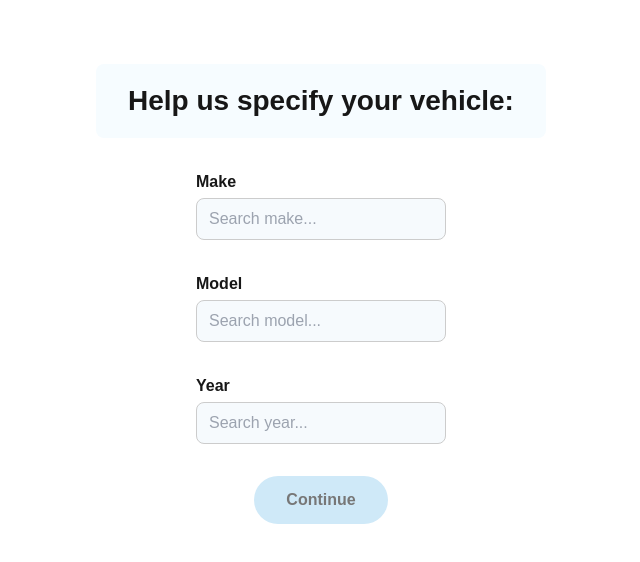
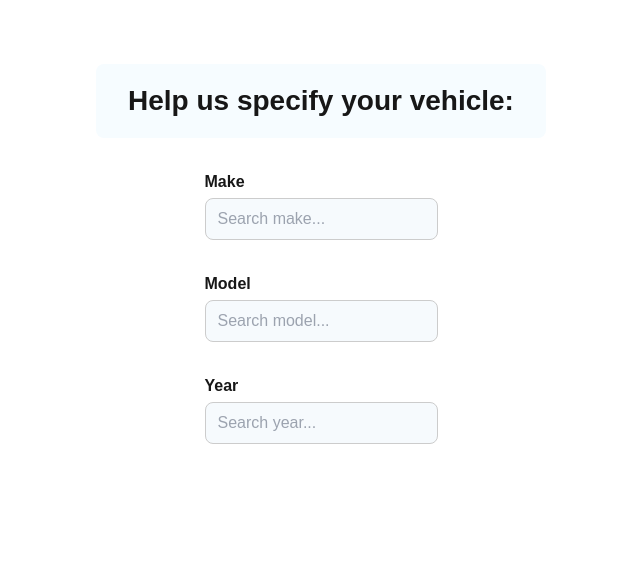
Before and after one commit to ptumali/MediCar, a Next.js app: page /vehicle in a window 1280 px wide. Shown: the top 562 px of the page, without its empty margins (319-959 px from the left). Built offline with nearby package versions, Linux system fonts and the light colour scheme.

Commit message:
dropdown works no vin box yet

```diff
--- a/package.json
+++ b/package.json
@@ -11,7 +11,8 @@
   "dependencies": {
     "next": "15.1.8",
     "react": "^19.0.0",
-    "react-dom": "^19.0.0"
+    "react-dom": "^19.0.0",
+    "react-icons": "^5.5.0"
   },
   "devDependencies": {
     "autoprefixer": "^10.4.21",
--- a/src/app/vehicle/SearchSelect.jsx
+++ /dev/null
@@ -1,47 +0,0 @@
-'use client';
-import { useState } from 'react';
-import styles from './SearchSelect.module.css';
-
-export default function SearchSelect({ label, options, onSelect }) {
-  const [input, setInput] = useState('');
-  const [filtered, setFiltered] = useState(options);
-  const [showDropdown, setShowDropdown] = useState(false);
-
-  const handleChange = (e) => {
-    const val = e.target.value;
-    setInput(val);
-    setFiltered(options.filter((opt) =>
-      opt.toLowerCase().includes(val.toLowerCase())
-    ));
-    setShowDropdown(true);
-  };
-
-  const handleSelect = (value) => {
-    setInput(value);
-    setShowDropdown(false);
-    onSelect(value);
-  };
-
-  return (
-    <div className={styles.container}>
-      <label className={styles.label}>{label}</label>
-      <input
-        className={styles.input}
-        type="text"
-        value={input}
-        onChange={handleChange}
-        onFocus={() => setShowDropdown(true)}
-        placeholder={`Search ${label.toLowerCase()}...`}
-      />
-      {showDropdown && (
-        <ul className={styles.dropdown}>
-          {filtered.map((item, index) => (
-            <li key={index} className={styles.option} onClick={() => handleSelect(item)}>
-              {item}
-            </li>
-          ))}
-        </ul>
-      )}
-    </div>
-  );
-}
--- a/src/app/vehicle/SearchSelect.module.css
+++ /dev/null
@@ -1,60 +0,0 @@
-.container {
-  width: 250px;
-  position: relative;
-  z-index: 1;
-}
-
-.label {
-  font-weight: 600;
-  display: block;
-  margin-bottom: 0.25rem;
-}
-
-.inputWrapper {
-  position: relative;
-}
-
-.input {
-  width: 100%;
-  padding: 0.5rem 2rem 0.5rem 0.75rem;
-  border: 1px solid #ccc;
-  border-radius: 8px;
-  background-color: #f6fafd;
-  font-size: 1rem;
-}
-
-.icon {
-  position: absolute;
-  right: 10px;
-  top: 50%;
-  transform: translateY(-50%);
-  pointer-events: none;
-  font-size: 1rem;
-  z-index: 2;
-}
-
-.dropdown {
-  position: absolute;
-  top: calc(100% + 4px);
-  left: 0;
-  width: 100%;
-  background: white;
-  border: 1px solid #ccc;
-  border-radius: 8px;
-  max-height: 150px;
-  overflow-y: auto;
-  list-style: none;
-  margin: 0;
-  padding: 0;
-  z-index: 9999;
-  box-shadow: 0 4px 12px rgba(0, 0, 0, 0.1);
-}
-
-.option {
-  padding: 0.5rem;
-  cursor: pointer;
-}
-
-.option:hover {
-  background-color: #e0f1fb;
-}
--- a/src/app/vehicle/page.js
+++ /dev/null
@@ -1,52 +0,0 @@
-'use client';
-import { useState } from 'react';
-import SearchSelect from './SearchSelect';
-import styles from './vehicle.module.css';
-
-const MAKES = ['Acura', 'Audi', 'BMW', 'Mazda', 'Mercedes-Benz', 'Mini'];
-const MODELS_BY_MAKE = {
-  Mazda: ['Mazda 2', 'Mazda 3', 'Mazda 5', 'CX-5', 'CX-9', 'MX-5 Miata'],
-  Audi: ['A3', 'A4', 'Q5'],
-  BMW: ['3 Series', '5 Series'],
-  '': [], // fallback empty list
-};
-const YEARS = ['2025', '2024', '2023', '2022', '2021'];
-
-export default function VehiclePage() {
-  const [make, setMake] = useState('');
-  const [model, setModel] = useState('');
-  const [year, setYear] = useState('');
-
-  const handleSubmit = () => {
-    console.log({ make, model, year });
-  };
-
-  return (
-    <main className={styles.page}>
-      <h1 className={styles.heading}>Help us specify your vehicle:</h1>
-
-      <div className={styles.searchColumn}>
-        <SearchSelect label="Make" options={MAKES} onSelect={(val) => {
-          setMake(val);
-          setModel('');
-        }} />
-
-        <SearchSelect
-          label="Model"
-          options={MODELS_BY_MAKE[make] || []}
-          onSelect={setModel}
-        />
-
-        <SearchSelect
-          label="Year"
-          options={YEARS}
-          onSelect={setYear}
-        />
-      </div>
-
-      <button onClick={handleSubmit} className={styles.button}>
-        Continue
-      </button>
-    </main>
-  );
-}
--- /dev/null
+++ b/src/app/vehicle/page.jsx
@@ -0,0 +1,147 @@
+'use client';
+import { useState, useEffect } from 'react';
+import styles from './vehicle.module.css';
+
+const MAKES = [
+  'Acura', 'Alfa Romeo', 'Audi', 'BMW', 'Chevrolet', 'Chrysler', 'Dodge',
+  'Ford', 'Genesis', 'Honda', 'Hyundai', 'Jaguar', 'Jeep', 'Kia', 'Lexus',
+  'Mazda', 'Mercedes-Benz', 'Mini', 'Mitsubishi', 'Nissan', 'Subaru', 'Tesla',
+  'Toyota', 'Volkswagen', 'Volvo'
+];
+
+const MODELS_BY_MAKE = {
+  Acura: ['ILX', 'MDX', 'RDX', 'TLX'],
+  'Alfa Romeo': ['Giulia', 'Stelvio'],
+  Audi: ['A3', 'A4', 'Q5', 'Q7', 'A6', 'e-tron'],
+  BMW: ['3 Series', '5 Series', 'X3', 'X5'],
+  Chevrolet: ['Cruze', 'Malibu', 'Tahoe', 'Equinox'],
+  Chrysler: ['300', 'Pacifica'],
+  Dodge: ['Charger', 'Challenger', 'Durango'],
+  Ford: ['F-150', 'Escape', 'Explorer', 'Mustang'],
+  Genesis: ['G70', 'G80', 'GV70', 'GV80'],
+  Honda: ['Accord', 'Civic', 'CR-V', 'Pilot'],
+  Hyundai: ['Elantra', 'Santa Fe', 'Tucson', 'Sonata'],
+  Jaguar: ['F-Pace', 'XE', 'XF'],
+  Jeep: ['Cherokee', 'Grand Cherokee', 'Wrangler'],
+  Kia: ['Forte', 'Sorento', 'Sportage', 'Telluride'],
+  Lexus: ['ES', 'IS', 'RX', 'NX'],
+  Mazda: ['Mazda 2', 'Mazda 3', 'Mazda 5', 'CX-5', 'CX-9', 'MX-5 Miata'],
+  'Mercedes-Benz': ['C-Class', 'E-Class', 'GLC', 'GLE'],
+  Mini: ['Cooper', 'Clubman', 'Countryman'],
+  Mitsubishi: ['Outlander', 'Eclipse Cross'],
+  Nissan: ['Altima', 'Rogue', 'Sentra', 'Pathfinder'],
+  Subaru: ['Impreza', 'Forester', 'Outback', 'Crosstrek'],
+  Tesla: ['Model 3', 'Model S', 'Model X', 'Model Y'],
+  Toyota: ['Camry', 'Corolla', 'RAV4', 'Highlander'],
+  Volkswagen: ['Golf', 'Passat', 'Tiguan', 'Atlas'],
+  Volvo: ['XC40', 'XC60', 'XC90', 'S60']
+};
+
+const YEARS = ['2025', '2024', '2023', '2022', '2021'];
+
+export default function VehiclePage() {
+  const [make, setMake] = useState('');
+  const [model, setModel] = useState('');
+  const [year, setYear] = useState('');
+
+  const sendToBackend = (make, model, year) => {
+    console.log('Sending to backend:', { make, model, year });
+  };
+
+  const handleSubmit = () => {
+    sendToBackend(make, model, year);
+  };
+
+  function SearchSelect({ label, options, value, onSelect }) {
+    const [input, setInput] = useState(value || '');
+    const [filtered, setFiltered] = useState(options);
+    const [showDropdown, setShowDropdown] = useState(false);
+
+    useEffect(() => {
+      setInput(value || '');
+      setFiltered(options);
+    }, [value, options]);
+
+    const handleChange = (e) => {
+      const val = e.target.value;
+      setInput(val);
+      setFiltered(options.filter((opt) =>
+        opt.toLowerCase().includes(val.toLowerCase())
+      ));
+      setShowDropdown(true);
+    };
+
+    const handleSelect = (val) => {
+      onSelect(val);
+      setShowDropdown(false);
+    };
+
+    return (
+      <div className={showDropdown ? styles.selectWrapperFocused : styles.selectWrapper}>
+        <div className={styles.container}>
+          <label className={styles.label}>{label}</label>
+          <input
+            className={styles.input}
+            type="text"
+            value={input}
+            onChange={handleChange}
+            onFocus={() => setShowDropdown(true)}
+            onBlur={() => setTimeout(() => setShowDropdown(false), 100)}
+            placeholder={`Search ${label.toLowerCase()}...`}
+          />
+          {showDropdown && (
+            <ul className={styles.dropdown}>
+              {filtered.map((item, idx) => (
+                <li key={idx} className={styles.option} onClick={() => handleSelect(item)}>
+                  {item}
+                </li>
+              ))}
+            </ul>
+          )}
+        </div>
+      </div>
+    );
+  }
+
+  return (
+    <main className={styles.page}>
+      <h1 className={styles.heading}>Help us specify your vehicle:</h1>
+
+      <div className={styles.searchColumn}>
+        <SearchSelect
+          label="Make"
+          options={MAKES}
+          value={make}
+          onSelect={(val) => {
+            setMake(val);
+            setModel('');
+            setYear('');
+          }}
+        />
+
+        <SearchSelect
+          label="Model"
+          options={make ? MODELS_BY_MAKE[make] || [] : []}
+          value={model}
+          onSelect={(val) => {
+            setModel(val);
+            setYear('');
+          }}
+        />
+
+        <SearchSelect
+          label="Year"
+          options={model ? YEARS : []}
+          value={year}
+          onSelect={setYear}
+        />
+      </div>
+
+      {make && model && year && (
+        <button onClick={handleSubmit} className={styles.button}>
+          Continue
+        </button>
+      )}
+    </main>
+  );
+}
--- a/src/app/vehicle/vehicle.module.css
+++ b/src/app/vehicle/vehicle.module.css
@@ -3,8 +3,8 @@
   flex-direction: column;
   align-items: center;
   padding-top: 4rem;
-  position: relative;
-  z-index: 0;
+  min-height: 100vh;
+  background-color: white;
 }
 
 .heading {
@@ -14,6 +14,7 @@
   background-color: #f6fcff;
   padding: 1rem 2rem;
   border-radius: 0.5rem;
+  text-align: center;
 }
 
 .searchColumn {
@@ -21,8 +22,64 @@
   flex-direction: column;
   align-items: center;
   gap: 2rem;
-  z-index: 0;
-  position: relative; /* nyoba ya*/
+  position: relative;
+  width: 100%;
+  max-width: 320px;
+}
+
+.selectWrapper {
+  position: relative;
+  z-index: 1;
+}
+
+.selectWrapperFocused {
+  position: relative;
+  z-index: 100;
+}
+
+.container {
+  width: 100%;
+}
+
+.label {
+  font-weight: 600;
+  display: block;
+  margin-bottom: 0.25rem;
+}
+
+.input {
+  width: 100%;
+  padding: 0.5rem 0.75rem;
+  border: 1px solid #ccc;
+  border-radius: 8px;
+  background-color: #f6fafd;
+  font-size: 1rem;
+}
+
+.dropdown {
+  position: absolute;
+  top: calc(100% + 4px);
+  left: 0;
+  width: 100%;
+  background: white;
+  border: 1px solid #ccc;
+  border-radius: 8px;
+  max-height: 150px;
+  overflow-y: auto;
+  list-style: none;
+  margin: 0;
+  padding: 0;
+  z-index: 9999;
+  box-shadow: 0 4px 12px rgba(0, 0, 0, 0.1);
+}
+
+.option {
+  padding: 0.5rem;
+  cursor: pointer;
+}
+
+.option:hover {
+  background-color: #e0f1fb;
 }
 
 .button {
```
Also changed, not shown: src/app/layout.jsx (renamed from src/app/layout.js), src/app/page.jsx (renamed from src/app/page.js), src/app/result/page.js (deleted), src/app/result/page.jsx (added), src/app/symptoms/page.js (deleted), src/app/symptoms/page.jsx (added), 1 other file (tests, documents, lock files or other folders).
